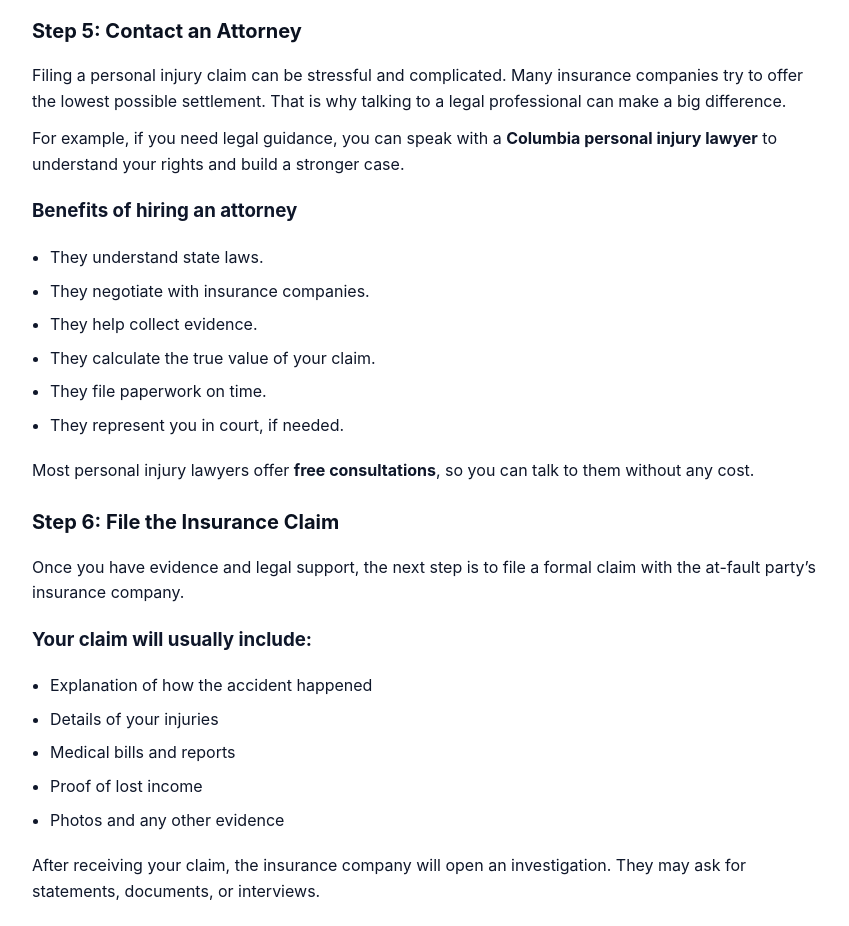
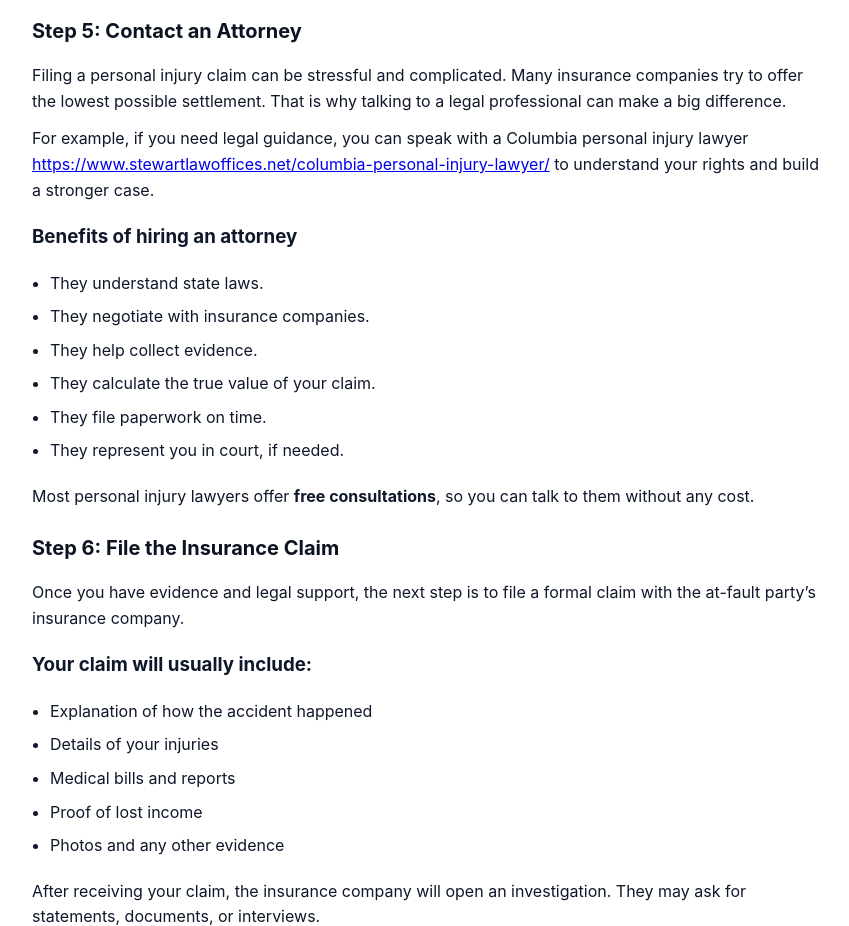
Before and after one commit to Mikeqeer/personalinjurylawyercolumbia, a plain HTML site: page index.html in a window 1280 px wide. Shown: the part 2580-3506 px from the top of the page, without its empty margins (214-1063 px from the left). Drawn offline with Linux system fonts and the light colour scheme.

Commit message:
Update index.html

```diff
--- a/index.html
+++ b/index.html
@@ -290,7 +290,8 @@ https://www.bbb.org/us/sc/columbia/profile/lawyers/stewart-law-offices-0663-3422
 
         <h2>Step 5: Contact an Attorney</h2>
         <p>Filing a personal injury claim can be stressful and complicated. Many insurance companies try to offer the lowest possible settlement. That is why talking to a legal professional can make a big difference.</p>
-        <p>For example, if you need legal guidance, you can speak with a <strong>Columbia personal injury lawyer</a></strong> to understand your rights and build a stronger case.</p>
+        <p>For example, if you need legal guidance, you can speak with a Columbia personal injury lawyer <a href="https://www.stewartlawoffices.net/columbia-personal-injury-lawyer/">https://www.stewartlawoffices.net/columbia-personal-injury-lawyer/</a>
+ to understand your rights and build a stronger case.</p>
         <h3>Benefits of hiring an attorney</h3>
         <ul class="simple">
           <li>They understand state laws.</li>
```
